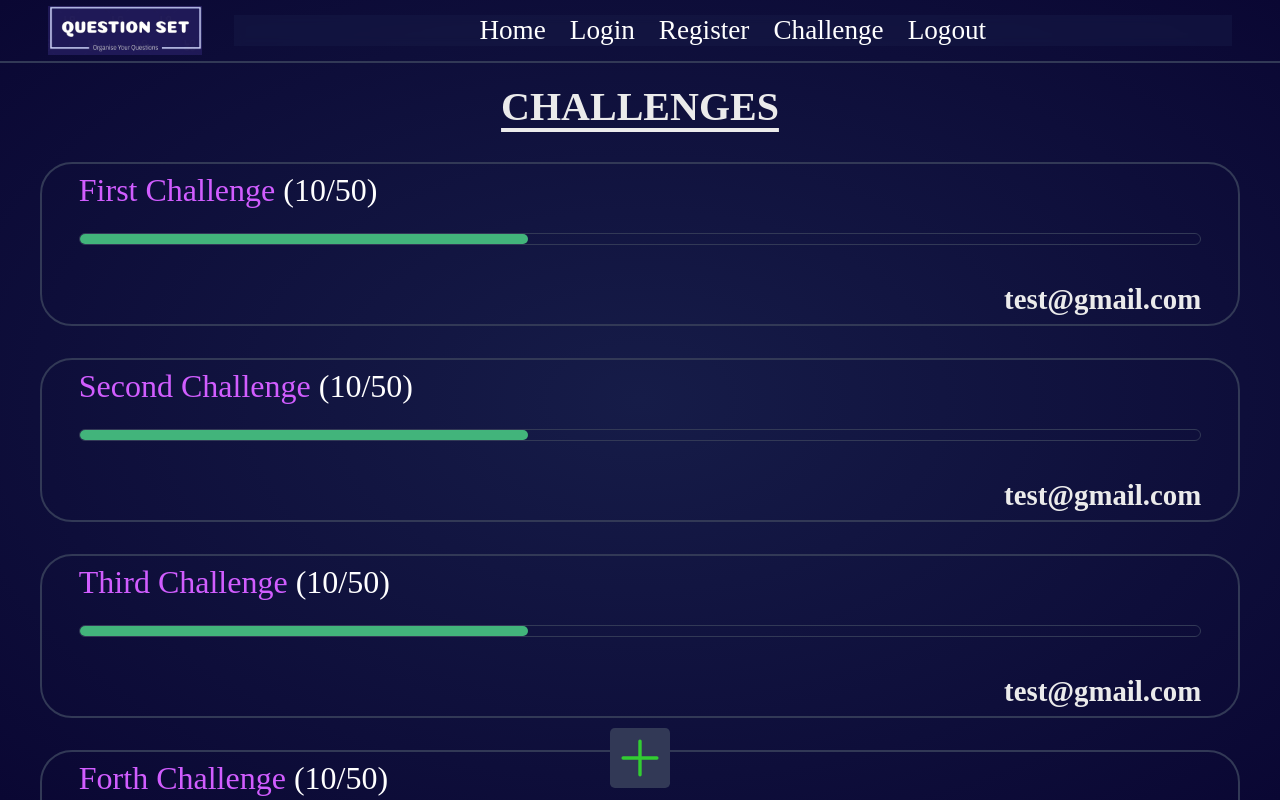
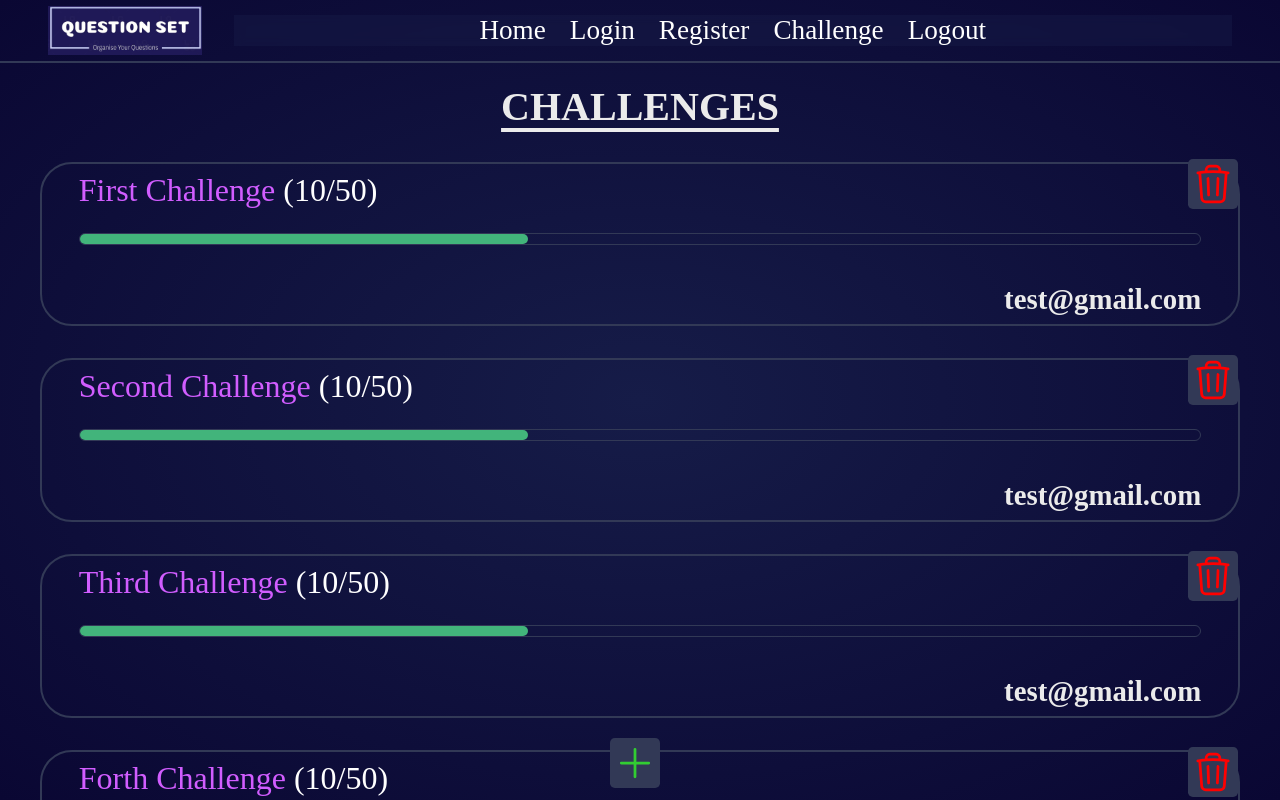
Before and after one commit to angDecoder/question_set_client, a React (Vite) app: page /challenge in a window 1280 px wide. Built offline with nearby package versions, Linux system fonts and the light colour scheme.

Commit message:
challenge page updated

```diff
--- a/index.css
+++ b/index.css
@@ -51,6 +51,7 @@
 /******************* TEXT ******************/
 .page_title{
     color : var(--text2);
+    text-align: center;
     text-decoration: underline;
     text-transform: uppercase;
     text-underline-offset: 0.2em;
@@ -109,7 +110,7 @@
     padding : 1.3em 0em;
 }
 .svg-img{
-    width: var(--svgheight);
+    width: 8vw;
     height: var(--svgheight);
     background-color: var(--border);
     border-radius: 0.3em;
@@ -189,4 +190,7 @@
     .btn{
         font-size: 1.3rem;
     }
+    .svg-img{
+        width: 50px;
+    }
 }
--- a/src/App.jsx
+++ b/src/App.jsx
@@ -7,7 +7,7 @@ import 'react-toastify/dist/ReactToastify.css';
 // import Challenge from './components/Challenge/Challenge';
 import { Outlet, Route, Routes } from 'react-router-dom';
 import Challenge from './components/Challenge/Challenge';
-import AddChallenge from './components/AddChallenge/AddChallenge';
+// import AddChallenge from './components/AddChallenge/AddChallenge';
 import Question from './components/Question/Question';
 
 function App() {
@@ -35,7 +35,7 @@ function App() {
         <Route path='/login' element={<Login />} />
         <Route path='/register' element={<Register />} />
         <Route path='/challenge' element={<Challenge />} />
-        <Route path='/addchallenge' element={<AddChallenge />} />
+        {/* <Route path='/addchallenge' element={<AddChallenge />} /> */}
         <Route path='/question/:id' element={<Question />} />
       </Route>
     </Routes>
--- a/src/components/AddChallenge/AddChallenge.jsx
+++ /dev/null
@@ -1,15 +0,0 @@
-import React from 'react';
-import './AddChallenge.css';
-
-function AddChallenge() {
-  return (
-    <div>
-      <h1>Add Challenge</h1>
-      <div>
-
-      </div>
-    </div>
-  )
-}
-
-export default AddChallenge
--- a/src/components/Challenge/Challenge.css
+++ b/src/components/Challenge/Challenge.css
@@ -8,6 +8,7 @@
 
 .challenge_item{
     border-block: 2px solid var(--border);
+    position: relative;;
     width: 100%;
     padding-inline: 0.8em;
     padding-block : 0.5em;
@@ -47,6 +48,11 @@
     bottom : 0.5em;
     margin-block : 0.5em;
 }
+.cross{
+    position: absolute;
+    top : -5px;
+    right : 0px;
+}
 
 @media screen and (min-width: 480px) {
     #Challenge{
--- a/src/components/Challenge/Challenge.jsx
+++ b/src/components/Challenge/Challenge.jsx
@@ -2,6 +2,7 @@ import React, { useEffect } from 'react';
 import { NavLink } from 'react-router-dom';
 import './Challenge.css';
 import add from '../../assets/add.svg';
+import trash from '../../assets/trash.svg';
 
 const challenges = [
   {
@@ -71,6 +72,13 @@ const challenges = [
 ]
 
 function Challenge() {
+
+
+  const addChallenge = ()=>{
+    const arr = window.prompt('enter text');
+    console.log(arr);
+  }
+
   return (
     <div id='Challenge'>
       <h1 className='page_title'>Challenges</h1>
@@ -84,11 +92,11 @@ function Challenge() {
           }, [elem.solved, elem.total]);
 
           return <div key={elem.id} className='challenge_item'>
+            <img src={trash} alt="cross" className='svg-img cross' />
             <NavLink to={`/question/${elem.id}`} className='challenge_title title'>
               {title}
               <span className='challenge_solved'> ({solvedByTotal})</span>
             </NavLink>
-            {/* <p>{solvedByTotal}</p> */}
             <div className='challenge_progress'>
               <div></div>
             </div>
@@ -97,9 +105,9 @@ function Challenge() {
         })
       }
 
-      <NavLink to='/addchallenge' id='Add_challenge'>
+      <div id='Add_challenge' onClick={addChallenge}>
         <img src={add} className='svg-img' alt="add" />
-      </NavLink>
+      </div>
     </div>
   )
 }
```
Also changed, not shown: src/components/AddChallenge/AddChallenge.css (deleted).
